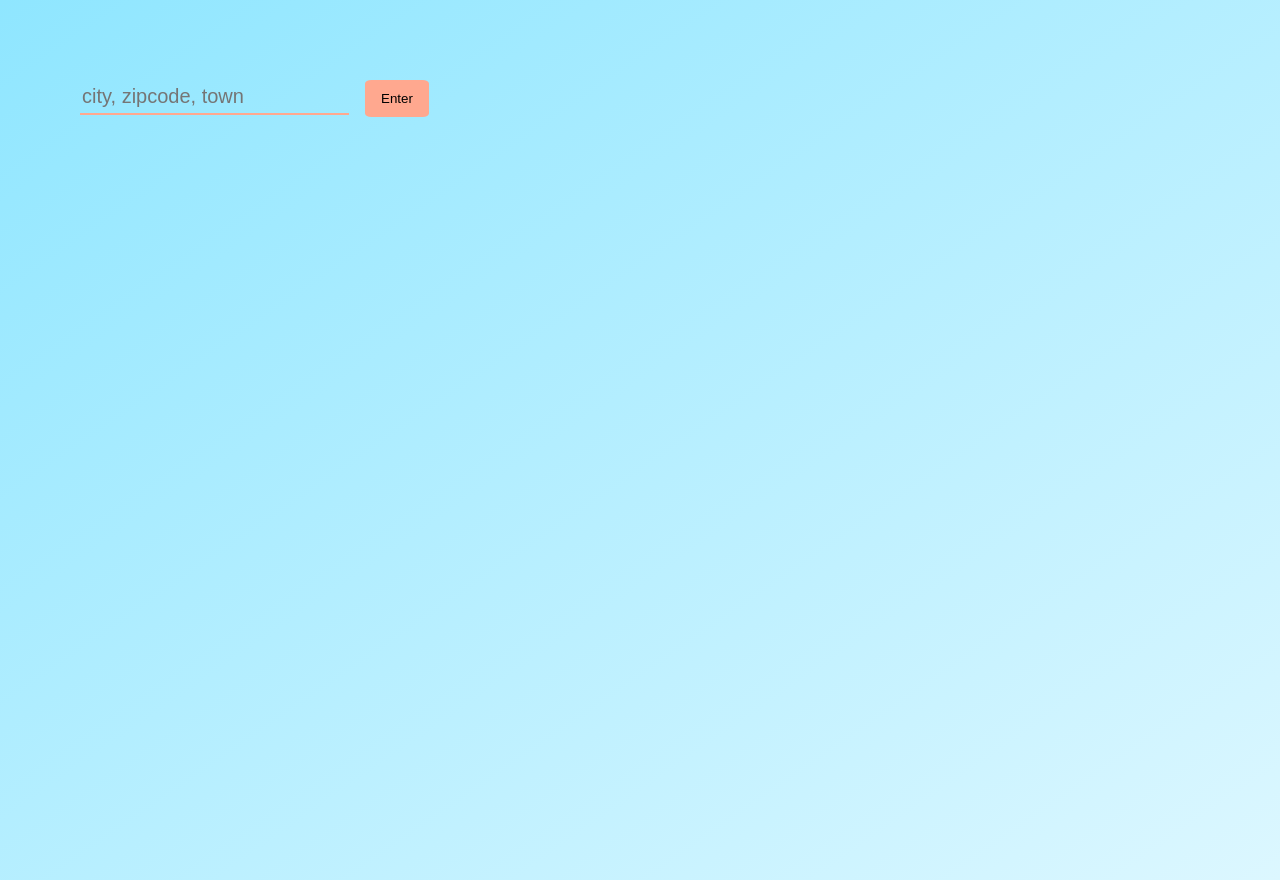
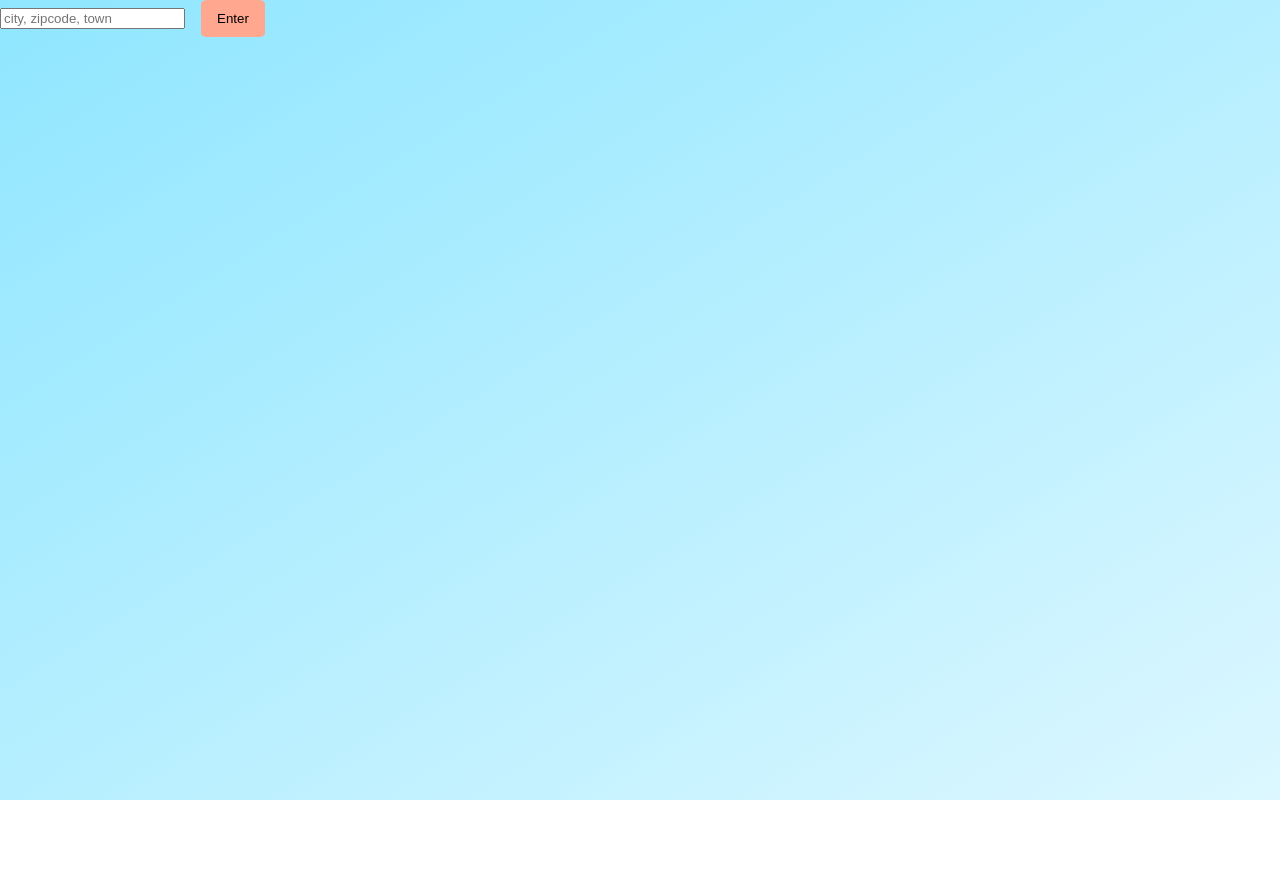
Before and after one commit to sjschweber/weather-app, a React (Create React App) app: page / in a window 1280 px wide. After the commit the page ends 800 px from the top, so only its background shows below. Built offline with nearby package versions, Linux system fonts and the light colour scheme.

Commit message:
Removes commented out css

```diff
--- a/src/App.css
+++ b/src/App.css
@@ -1,31 +1,10 @@
 
+/* tag css */
 body{
-    background-image: linear-gradient(to bottom right, #8FE6FF, #dcf7ff);
-    min-height: 100vh;
-}
-.app__container {
-  margin: 5rem;
-  text-align: center;
-  display: block;
-
-
-  /* display: grid; */
-  /* grid-template-columns: auto auto auto auto auto auto auto;
-  grid-template-areas:
-    "header header header header header header header" */
+  background-image: linear-gradient(to bottom right, #8FE6FF, #dcf7ff);
+  min-height: 100vh;
 }
 
-.location_input{
-  background-color: inherit;
-  color: 	#404040;
-  padding-bottom: 5px;
-  border: none;
-  border-bottom: 2px solid #ffa88f;
-  font-size: 20px;
-}
-.location_input:focus{
-  outline: none;
-}
 button{
   color: black;
   padding: 8px;
```
